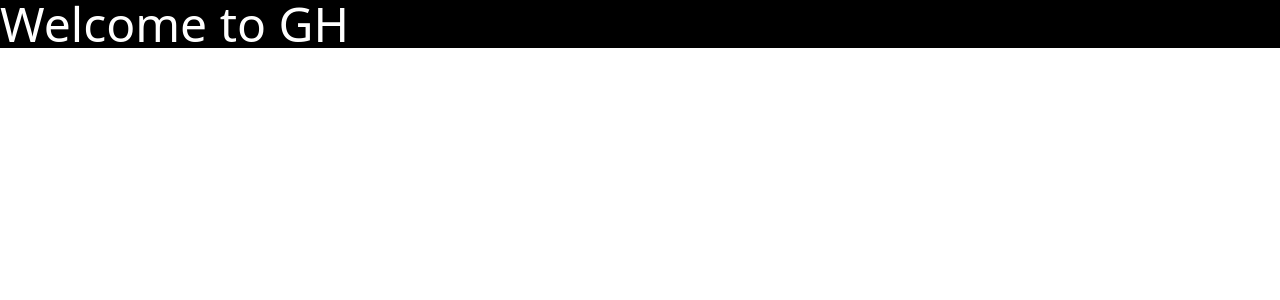
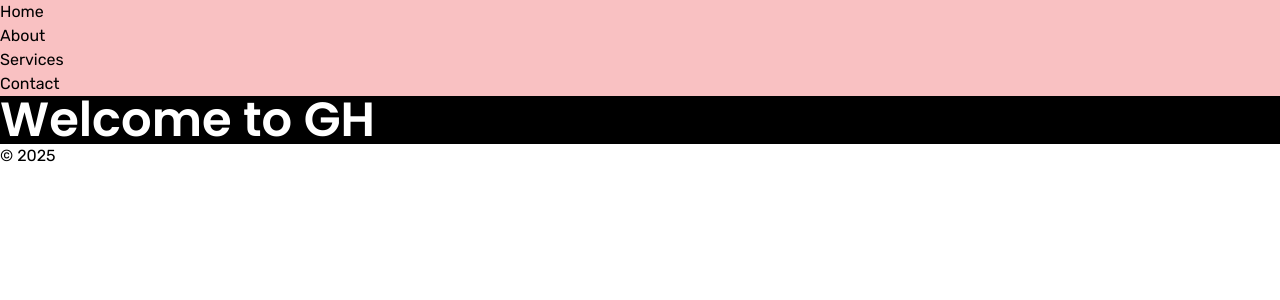
Before and after one commit to mhgkhan/ghazna, a Next.js app: page / in a window 1280 px wide. Shown: the top 300 px of the page. Built offline with nearby package versions, Linux system fonts and the light colour scheme.

Commit message:
chore: Update font styles and header component

```diff
--- a/src/app/globals.css
+++ b/src/app/globals.css
@@ -1,3 +1,13 @@
 @tailwind base;
 @tailwind components;
 @tailwind utilities;
+
+
+
+p,span,a,button,input,label, textarea, select,option,li {
+    font-family: var(--font-body) !important;
+}
+
+h1,h2,h3,h4,h5,h6{
+    font-family: var(--font-headings) !important;
+}
--- a/src/app/layout.js
+++ b/src/app/layout.js
@@ -1,14 +1,18 @@
-import { Geist, Geist_Mono } from "next/font/google";
+import { Geist, Geist_Mono, Poppins, Rubik } from "next/font/google";
 import "./globals.css";
+import Header from "@/components/Header";
+import Footer from "@/components/Footer";
 
-const geistSans = Geist({
-  variable: "--font-geist-sans",
+const rubikFont = Rubik({
+  variable: "--font-body",
   subsets: ["latin"],
+  weight: ["400", "500"],
 });
 
-const geistMono = Geist_Mono({
-  variable: "--font-geist-mono",
+const headingsFont = Poppins({
+  variable: "--font-headings",
   subsets: ["latin"],
+  weight: ["600", "700"],
 });
 
 export const metadata = {
@@ -20,9 +24,11 @@ export default function RootLayout({ children }) {
   return (
     <html lang="en">
       <body
-        className={`${geistSans.variable} ${geistMono.variable} antialiased`}
+        className={`${headingsFont.variable} ${rubikFont.variable} antialiased`}
       >
+        <Header />
         {children}
+        <Footer />
       </body>
     </html>
   );
--- a/src/components/Header.jsx
+++ b/src/components/Header.jsx
@@ -1,7 +1,23 @@
-export default function Header(){
-    return (
-        <header>
-           header
-        </header>
-    )
+export default function Header() {
+  return (
+    <nav className="bg-scolors-200">
+      <div className="logo"></div>
+      <div className="nav">
+        <ul>
+          <li>
+            <a href="#">Home</a>
+          </li>
+          <li>
+            <a href="#">About</a>
+          </li>
+          <li>
+            <a href="#">Services</a>
+          </li>
+          <li>
+            <a href="#">Contact</a>
+          </li>
+        </ul>
+      </div>
+    </nav>
+  );
 }
--- a/tailwind.config.mjs
+++ b/tailwind.config.mjs
@@ -10,6 +10,18 @@ export default {
       colors: {
         background: "var(--background)",
         foreground: "var(--foreground)",
+        "scolors": {
+          50: "#feeff0",
+          100: "#fce0e0",
+          200: "#f9c1c2",
+          300: "#f7a1a3",
+          400: "#f48285",
+          500: "#f16366",
+          600: "#c14f52",
+          700: "#913b3d",
+          800: "#602829",
+          900: "#301414",
+        },
       },
     },
   },
```
